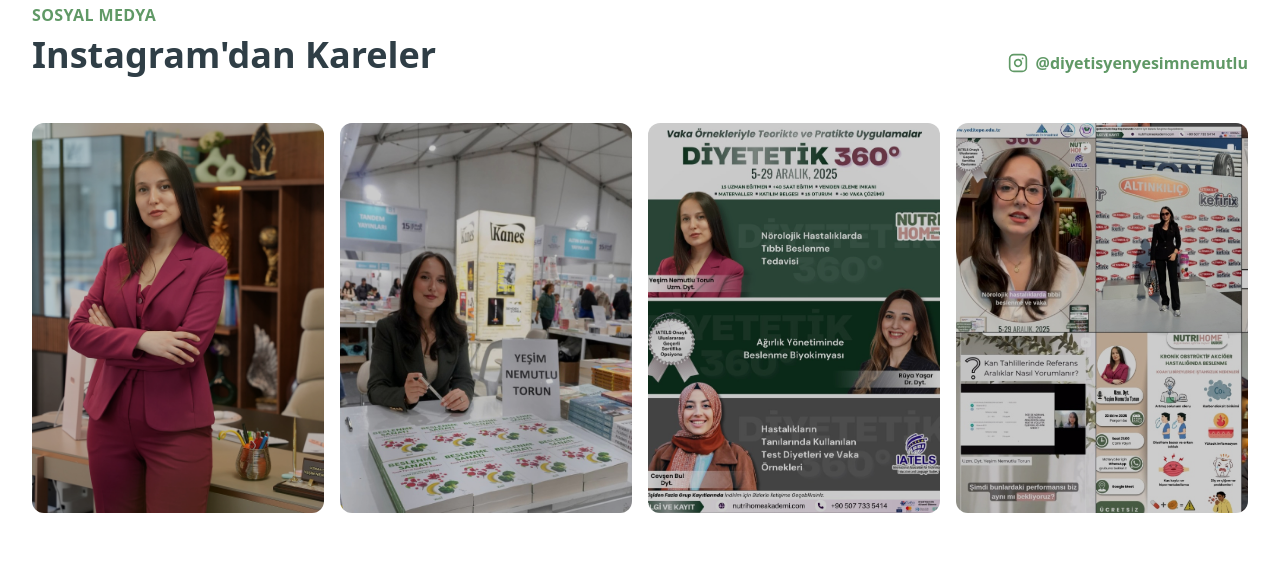
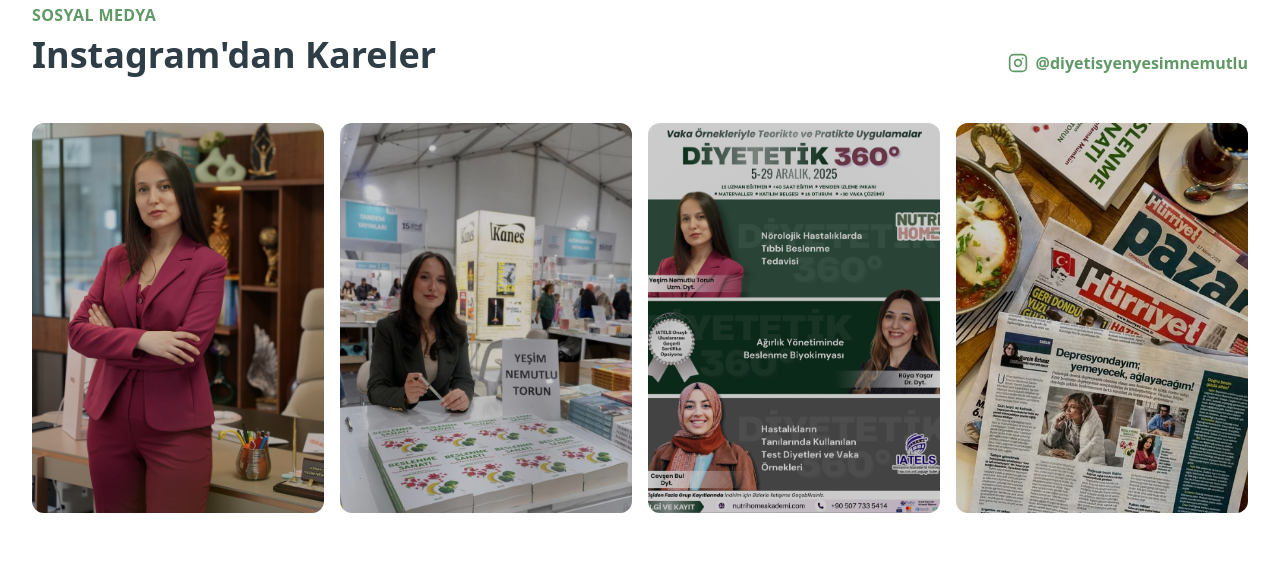
Before and after one commit to tacker2022/diyetisyen-website, a Next.js app: page / in a window 1280 px wide. Shown: the part 3240-3803 px from the top of the page. Built offline with nearby package versions, Linux system fonts and the light colour scheme.

Commit message:
Update gallery image 4

```diff
--- a/components/Gallery.tsx
+++ b/components/Gallery.tsx
@@ -6,7 +6,7 @@ export default function Gallery() {
         "/images/uploaded_image_0_1766080628443.png",
         "/images/gallery-update-1.jpg",
         "/images/gallery-update-2.jpg",
-        "/images/uploaded_image_2_1766080628443.jpg",
+        "/images/gallery-update-3.jpg",
     ];
 
     return (
```
Also changed, not shown: public/images/gallery-update-3.jpg (added).
